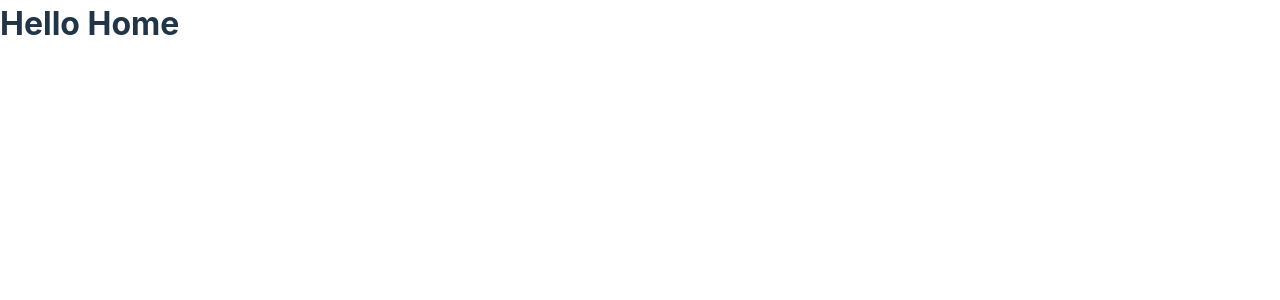
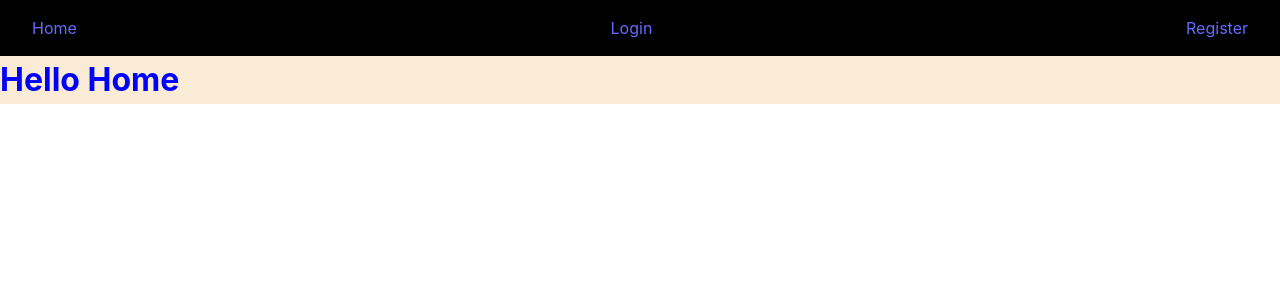
Before and after one commit to CraftyManu/users-app-frontend, a React (Vite) app: page / in a window 1280 px wide. Shown: the top 300 px of the page. Built offline with nearby package versions, Linux system fonts and the light colour scheme.

Commit message:
added styles to pages and a Navigation component

```diff
--- a/src/App.tsx
+++ b/src/App.tsx
@@ -1,4 +1,4 @@
-import { RouterProvider } from '@tanstack/react-router'
+import { RouterProvider } from '@tanstack/react-router' //libreria para manejar las rutas
 import { router } from '@/router'
 
 function App() {
--- /dev/null
+++ b/src/components/blocks/Navigation/Navigation.module.css
@@ -0,0 +1,7 @@
+nav {
+    background-color: black;
+    display: flex;
+    justify-content: space-between;
+    align-items: center;
+    padding: 1rem 2rem;
+}
--- /dev/null
+++ b/src/components/blocks/Navigation/Navigation.tsx
@@ -0,0 +1,15 @@
+import { Link } from '@tanstack/react-router'
+
+import styles from './Navigation.module.css'
+
+function Navigation() {
+    return (
+        <nav className={styles.nav}>
+            <Link to="/">Home</Link>
+            <Link to="/login">Login</Link>
+            <Link to="/register">Register</Link>
+        </nav>
+    )
+}
+
+export default Navigation
--- a/src/main.tsx
+++ b/src/main.tsx
@@ -1,13 +1,11 @@
 import { StrictMode } from 'react'
 import { createRoot } from 'react-dom/client'
 
-
-//Styles // styles se instala primero para evitar parpadeos blancos
+// Styles
 import '@/styles/global.css'
 
-//App
+// App
 import App from '@/App'
-//se inserta en el div id=root del index.html
 
 createRoot(document.getElementById('root')!).render(
     <StrictMode>
--- a/src/pages/Home/Home.module.css
+++ b/src/pages/Home/Home.module.css
@@ -1,2 +1,7 @@
 .container {
+    color: blue;
 }
+
+.main {
+    background-color: antiquewhite;
+}
--- a/src/pages/Home/Home.tsx
+++ b/src/pages/Home/Home.tsx
@@ -1,8 +1,11 @@
+import Navigation from '@/components/blocks/Navigation/Navigation'
+
 import styles from './Home.module.css'
 
 function Home() {
     return (
-        <main className={styles.container}>
+        <main className={[styles.container, styles.main].join(' ')}>
+            <Navigation />
             <h1>Hello Home</h1>
         </main>
     )
--- a/src/pages/Login/Login.module.css
+++ b/src/pages/Login/Login.module.css
@@ -1,2 +1,7 @@
 .container {
+    color: purple;
 }
+
+.main {
+    background-color: #FFD700;
+}
--- a/src/pages/Login/Login.tsx
+++ b/src/pages/Login/Login.tsx
@@ -1,8 +1,10 @@
+import Navigation from '@/components/blocks/Navigation/Navigation'
 import styles from './Login.module.css'
 
 function Login() {
     return (
-        <main className={styles.container}>
+        <main className={`${styles.container} ${styles.main}`}>
+            <Navigation />
             <h1>Hello Login</h1>
         </main>
     )
--- a/src/pages/Register/Register.tsx
+++ b/src/pages/Register/Register.tsx
@@ -1,8 +1,11 @@
+import Navigation from '@/components/blocks/Navigation/Navigation'
+
 import styles from './Register.module.css'
 
 function Register() {
     return (
         <main className={styles.container}>
+            <Navigation />
             <h1>Hello Register</h1>
         </main>
     )
--- a/src/router.tsx
+++ b/src/router.tsx
@@ -32,7 +32,7 @@ const routeTree = rootRoute.addChildren([
     registerRoute,
 ])
 
-export const router = createRouter({ routeTree })
+export const router = createRouter({ routeTree })  //se importa en App.tsx
 
 declare module '@tanstack/react-router' {
     interface Register {
--- /dev/null
+++ b/src/types/vite-env.d.ts
@@ -0,0 +1 @@
+/// <reference types="vite/client" />
```
Also changed, not shown: email.ts (added), 2 other files (tests, documents, lock files or other folders).
